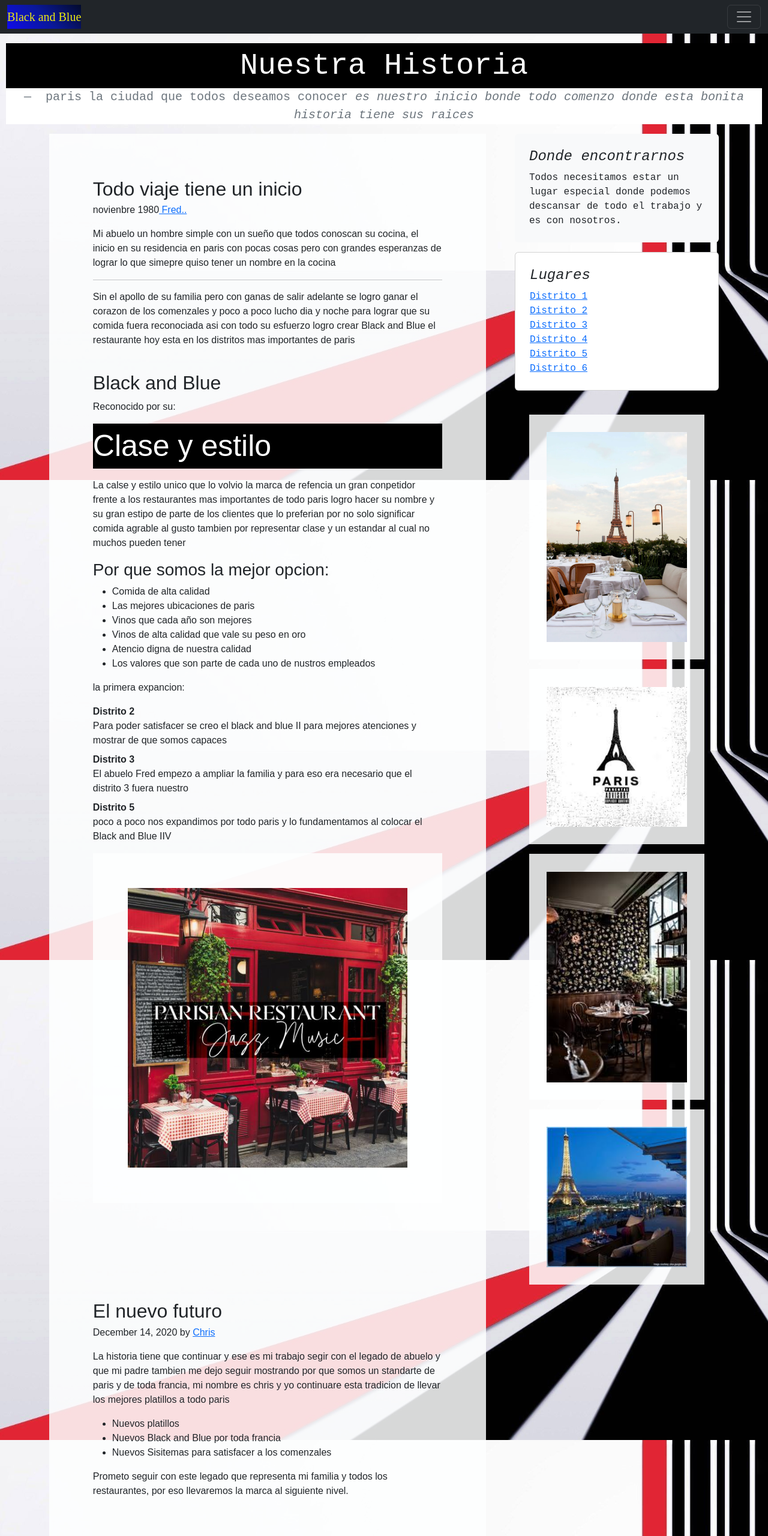
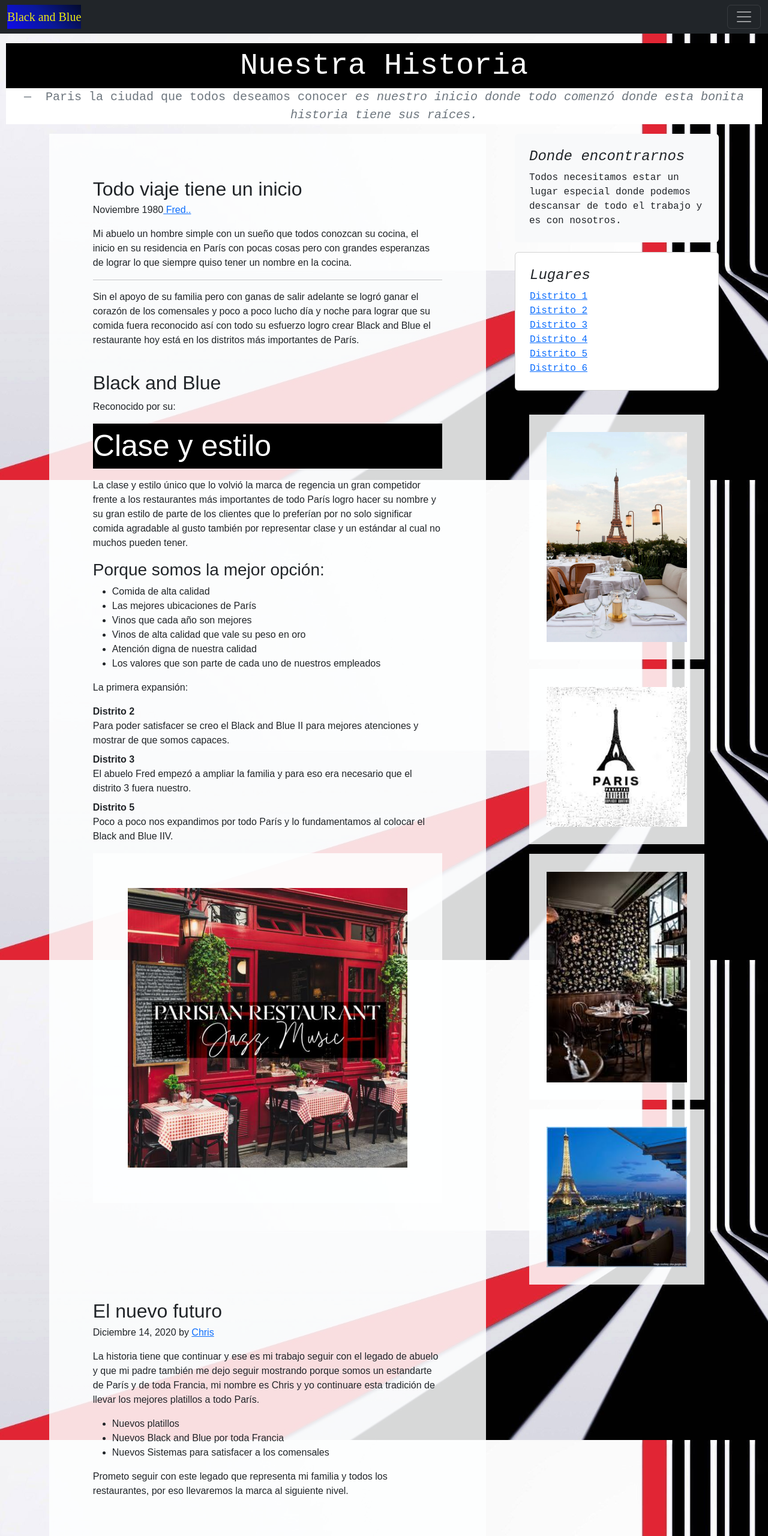
Before and after one commit to cesar410/restaurante, a plain HTML site: page nuestrahistoria.html in a window 1280 px wide. Shown: the top 2560 px of the page at 60% size. Drawn offline with Linux system fonts and the light colour scheme.

Commit message:
Update nuestrahistoria.html

```diff
--- a/nuestrahistoria.html
+++ b/nuestrahistoria.html
@@ -32,7 +32,7 @@
               <a class="nav-link active" aria-current="page" href="./index.html">Inico</a>
             </li>
             <li class="nav-item">
-              <a class="nav-link active" aria-current="page" href="./entradas.html">menu</a>
+              <a class="nav-link active" aria-current="page" href="./entradas.html">Menú</a>
             </li>
             <li class="nav-item">
               <a class="nav-link active" aria-current="page" href="./cartaDeVinos.html">Carta de vinos</a>
@@ -59,7 +59,7 @@
       <p>Nuestra Historia</p>
     </blockquote>
     <figcaption class="blockquote-footer">
-      paris la ciudad que todos deseamos conocer <cite title="Source Title">es nuestro inicio bonde todo comenzo donde esta bonita historia tiene sus raices</cite>
+      Paris la ciudad que todos deseamos conocer <cite title="Source Title">es nuestro inicio donde todo comenzó donde esta bonita historia tiene sus raíces.</cite>
     </figcaption>
   </figure>
 
@@ -72,35 +72,35 @@
        <!-- articulo de historia -->
         <article class="blog-post" >
           <h2 class="blog-post-title mb-1">Todo viaje tiene un inicio</h2>
-          <p class="blog-post-meta">novienbre 1980<a href="#"> Fred..</a></p>
+          <p class="blog-post-meta">Noviembre 1980<a href="#"> Fred..</a></p>
 
-          <p>Mi abuelo un hombre simple con un sueño que todos conoscan su cocina, el inicio en su residencia en paris con pocas cosas pero con grandes esperanzas de lograr lo que simepre quiso tener un nombre en la cocina</p>
+          <p>Mi abuelo un hombre simple con un sueño que todos conozcan su cocina, el inicio en su residencia en París con pocas cosas pero con grandes esperanzas de lograr lo que siempre quiso tener un nombre en la cocina.</p>
           <hr>
-          <p>Sin el apollo de su familia pero con ganas de salir adelante se logro ganar el corazon de los comenzales y poco a poco lucho dia y noche para lograr que su comida fuera reconociada  asi con todo su esfuerzo logro crear Black and Blue el restaurante hoy esta en los distritos mas importantes de paris</p>
+          <p>Sin el apoyo de su familia pero con ganas de salir adelante se logró ganar el corazón de los comensales y poco a poco lucho día y noche para lograr que su comida fuera reconocido  así con todo su esfuerzo logro crear Black and Blue el restaurante hoy está en los distritos más importantes de París.</p>
           <br>
           <h2>Black and Blue</h2>
           <p>Reconocido por su:</p>
           <blockquote class="blockquote">
             <p>Clase y estilo</p>
           </blockquote>
-          <p>La calse y estilo unico que lo volvio la marca de refencia un gran conpetidor frente a los restaurantes mas importantes de todo paris logro hacer su nombre y su gran estipo de parte de los clientes que lo preferian por no solo significar comida agrable al gusto tambien por representar clase y un estandar al cual no muchos pueden tener</p>
-          <h3>Por que somos la mejor opcion:</h3>
+          <p>La clase y estilo único que lo volvió la marca de regencia un gran competidor frente a los restaurantes más importantes de todo París logro hacer su nombre y su gran estilo de parte de los clientes que lo preferían por no solo significar comida agradable al gusto también por representar clase y un estándar al cual no muchos pueden tener.</p>
+          <h3>Porque somos la mejor opción:</h3>
           <ul>
             <li>Comida de alta calidad</li>
-            <li>Las mejores ubicaciones de paris</li>
+            <li>Las mejores ubicaciones de París</li>
             <li>Vinos que cada año son mejores </li>
             <li>Vinos de alta calidad que vale su peso en oro </li>
-            <li>Atencio digna de nuestra calidad</li>
-            <li>Los valores que son parte de cada uno de nustros empleados</li>
+            <li>Atención digna de nuestra calidad</li>
+            <li>Los valores que son parte de cada uno de  nuestros empleados</li>
           </ul>
-          <p>la primera expancion:</p>
+          <p>La primera expansión:</p>
           <dl>
             <dt>Distrito 2</dt>
-            <dd>Para poder satisfacer se creo el black and blue II para mejores atenciones y mostrar de que somos capaces</dd>
+            <dd>Para poder satisfacer se creo el  Black  and Blue II para mejores atenciones y mostrar de que somos capaces.</dd>
             <dt>Distrito 3</dt>
-            <dd>El abuelo Fred empezo a ampliar la familia y para eso era necesario que el distrito 3 fuera nuestro</dd>
+            <dd>El abuelo Fred empezó a ampliar la familia y para eso era necesario que el distrito 3 fuera nuestro.</dd>
             <dt>Distrito 5</dt>
-            <dd>poco a poco nos expandimos por todo paris y lo fundamentamos al colocar el Black and Blue IIV</dd>
+            <dd>Poco a poco nos expandimos por todo  París  y lo fundamentamos al colocar el Black and Blue IIV.</dd>
           </dl>
 
            <!-- imagen de articulo-->
@@ -115,13 +115,13 @@
          <!-- El nuevo futuro -->
         <article class="blog-post">
           <h2 class="blog-post-title mb-1">El nuevo futuro</h2>
-          <p class="blog-post-meta">December 14, 2020 by <a href="#">Chris</a></p>
+          <p class="blog-post-meta">Diciembre 14, 2020 by <a href="#">Chris</a></p>
 
-          <p>La historia tiene que continuar y ese es mi trabajo segir con el legado de abuelo y que mi padre tambien me dejo seguir mostrando por que somos un standarte de paris y de toda francia, mi nombre es chris y yo continuare esta tradicion de llevar los mejores platillos a todo paris</p>
+          <p>La historia tiene que continuar y ese es mi trabajo seguir con el legado de abuelo y que mi padre también me dejo seguir mostrando porque somos un estandarte de París y de toda Francia, mi nombre es Chris y yo continuare esta tradición de llevar los mejores platillos a todo París.</p>
           <ul>
             <li>Nuevos platillos</li>
-            <li>Nuevos Black and Blue por toda francia</li>
-            <li>Nuevos Sisitemas para satisfacer a los comenzales</li>
+            <li>Nuevos Black and Blue por toda Francia</li>
+            <li>Nuevos Sistemas para satisfacer a los comensales</li>
           </ul>
           <p>Prometo seguir con este legado que representa mi familia y todos los restaurantes, por eso llevaremos la marca al siguiente nivel.</p>
 
@@ -133,7 +133,7 @@
             <div class="col">
               <div class="card card-cover h-100 overflow-hidden text-bg-dark rounded-4 shadow-lg" style="background-image: url('./nuestrahistoria/img/res1.jfif');">
                 <div class="d-flex flex-column h-100 p-5 pb-3 text-white text-shadow-1">
-                  <h2 class="pt-5 mt-5 mb-4 display-6 lh-1 fw-bold">Con amor podemos lograr grandes historias</h2>
+                  <h2 class="pt-5 mt-5 mb-4 display-6 lh-1 fw-bold">Con amor podemos lograr grandes historias.</h2>
                   <ul class="d-flex list-unstyled mt-auto">
                     <li class="me-auto">
                       <img src="./nuestrahistoria/img/fondoP.jfif" alt="Bootstrap" width="32" height="32" class="rounded-circle border border-white">
@@ -154,7 +154,7 @@
             <div class="col">
               <div class="card card-cover h-100 overflow-hidden text-bg-dark rounded-4 shadow-lg" style="background-image: url('./nuestrahistoria/img/res2.jfif');">
                 <div class="d-flex flex-column h-100 p-5 pb-3 text-white text-shadow-1">
-                  <h2 class="pt-5 mt-5 mb-4 display-6 lh-1 fw-bold">Nosotros somos los arquitectos de nuestro destino</h2>
+                  <h2 class="pt-5 mt-5 mb-4 display-6 lh-1 fw-bold">Nosotros somos los arquitectos de nuestro destino.</h2>
                   <ul class="d-flex list-unstyled mt-auto">
                     <li class="me-auto">
                       <img src="./nuestrahistoria/img/fondoP.jfif" alt="Bootstrap" width="32" height="32" class="rounded-circle border border-white">
@@ -175,14 +175,14 @@
             <div class="col">
               <div class="card card-cover h-100 overflow-hidden text-bg-dark rounded-4 shadow-lg" style="background-image: url('./nuestrahistoria/img/res3.jfif');">
                 <div class="d-flex flex-column h-100 p-5 pb-3 text-white text-shadow-1">
-                  <h2 class="pt-5 mt-5 mb-4 display-6 lh-1 fw-bold">Nosotros somos los arquitectos de nuestro destino</h2>
+                  <h2 class="pt-5 mt-5 mb-4 display-6 lh-1 fw-bold">Nosotros somos los arquitectos de nuestro destino.</h2>
                   <ul class="d-flex list-unstyled mt-auto">
                     <li class="me-auto">
                       <img src="./nuestrahistoria/img/fondoP.jfif" alt="Bootstrap" width="32" height="32" class="rounded-circle border border-white">
                     </li>
                     <li class="d-flex align-items-center me-3">
                       <svg class="bi me-2" width="1em" height="1em"><use xlink:href="#geo-fill"/></svg>
-                      <small>Donde todo comenzo</small>
+                      <small>Donde todo comenzó</small>
                     </li>
                     <li class="d-flex align-items-center">
                       <img class="bi me-2"  src="./img/fondo.jpg" width="1em" height="1em"><use xlink:href="#calendar3"/></img>
```
